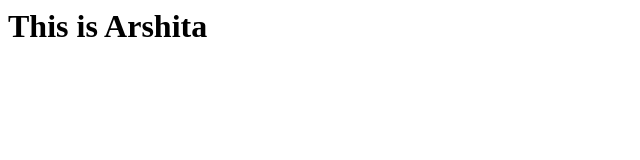
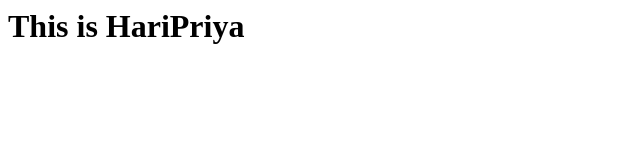
Before and after one commit to ArshithaAnisetti/student-portal-demo, a plain HTML site: page index.html in a window 1280 px wide. Shown: the whole page, without its empty margins (0-640 px from the left). Drawn offline with Linux system fonts and the light colour scheme.

Commit message:
Update index.html

```diff
--- a/index.html
+++ b/index.html
@@ -1,3 +1,4 @@
 <body>
-<h1>This is Arshita</h1>
+<h1>This is HariPriya</h1>
+
 </body>
```
